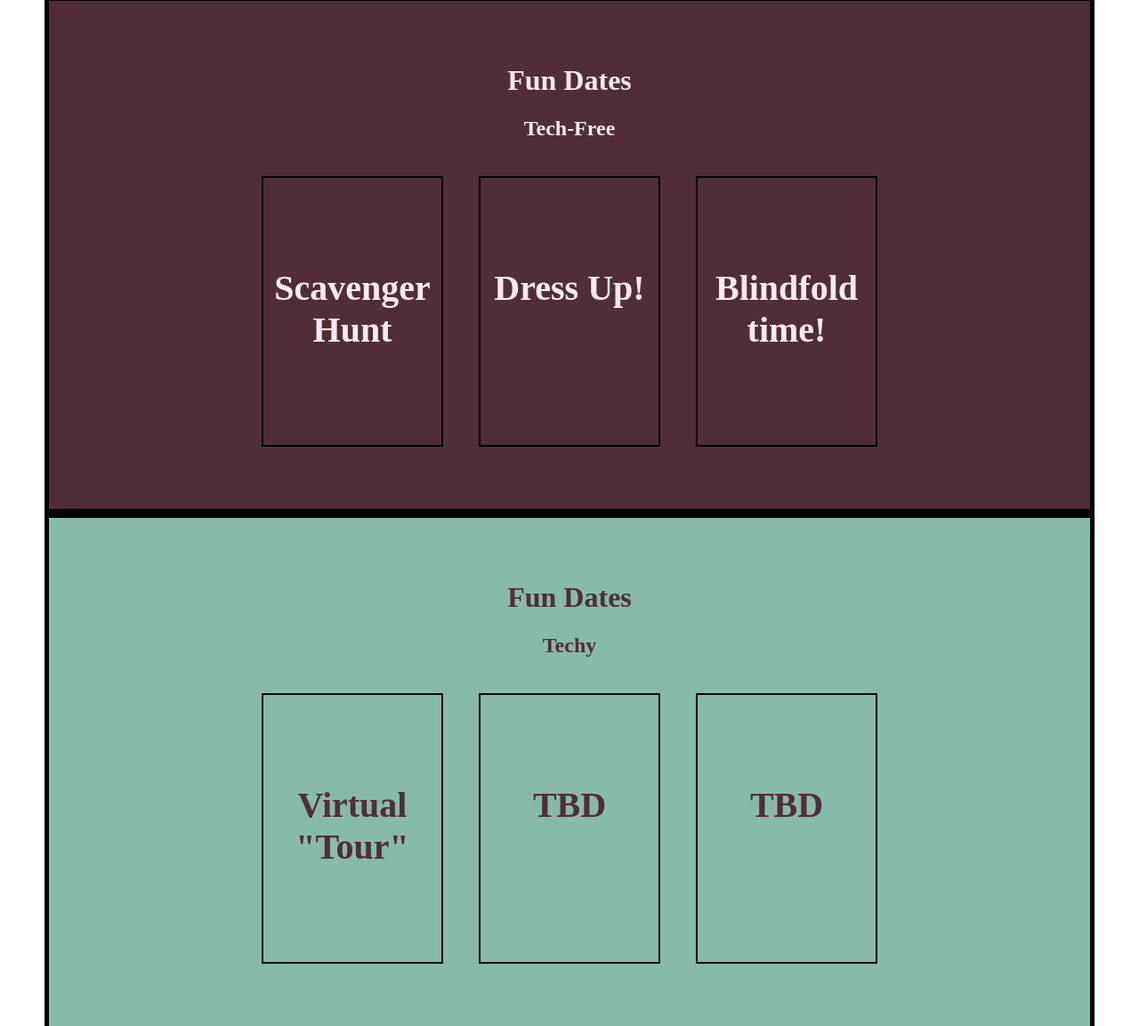
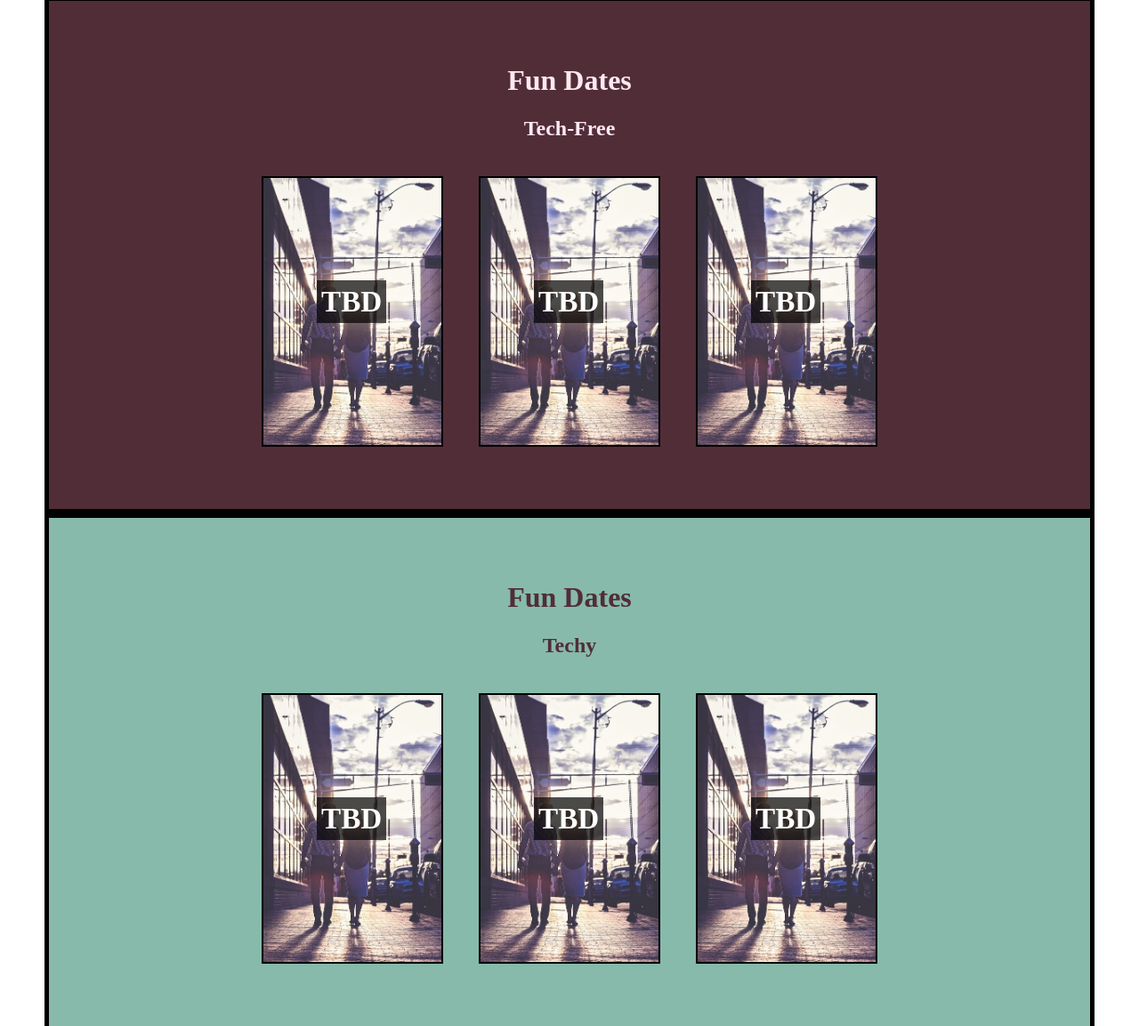
Before and after one commit to ajudd2020/datenightideas, a plain HTML site: page index.html in a window 1280 px wide. Shown: the part 422-1575 px from the top of the page at 89% size. Drawn offline with Linux system fonts and the light colour scheme.

Commit message:
added pictures to play with reactive design

```diff
--- a/index.html
+++ b/index.html
@@ -40,13 +40,22 @@
             <h2>Tech-Free</h2>
             <div class="ideas">
                 <div class="ideaCard">
-                    <h5>Scavenger Hunt</h5>
+                    <img src="images/romantic-date.png" />
+                    <div class="ideaName">
+                        <h5>TBD</h5>
+                    </div>
                 </div>
                 <div class="ideaCard">
-                    <h5>Dress Up!</h5>
+                    <img src="images/romantic-date.png" />
+                    <div class="ideaName">
+                        <h5>TBD</h5>
+                    </div>
                 </div>
                 <div class="ideaCard">
-                    <h5>Blindfold time!</h5>
+                    <img src="images/romantic-date.png" />
+                    <div class="ideaName">
+                        <h5>TBD</h5>
+                    </div>
                 </div>
             </div>
         </div>
@@ -55,13 +64,22 @@
             <h2>Techy</h2>
             <div class="ideas">
                 <div class="ideaCard">
-                    <h5>Virtual "Tour"</h5>
+                    <img src="images/romantic-date.png" />
+                    <div class="ideaName">
+                        <h5>TBD</h5>
+                    </div>
                 </div>
                 <div class="ideaCard">
+                    <img src="images/romantic-date.png" />
+                    <div class="ideaName">
                         <h5>TBD</h5>
                     </div>
+                </div>
                 <div class="ideaCard">
+                    <img src="images/romantic-date.png" />
+                    <div class="ideaName">
                         <h5>TBD</h5>
+                    </div>
                 </div>
             </div>
         </div>
@@ -70,13 +88,22 @@
             <h2>Tech-Free</h2>
             <div class="ideas">
                 <div class="ideaCard">
+                    <img src="images/romantic-date.png" />
+                    <div class="ideaName">
                         <h5>TBD</h5>
                     </div>
+                </div>
                 <div class="ideaCard">
+                    <img src="images/romantic-date.png" />
+                    <div class="ideaName">
                         <h5>TBD</h5>
                     </div>
+                </div>
                 <div class="ideaCard">
+                    <img src="images/romantic-date.png" />
+                    <div class="ideaName">
                         <h5>TBD</h5>
+                    </div>
                 </div>
             </div>
         </div>
@@ -85,13 +112,22 @@
             <h2>Techy</h2>
             <div class="ideas">
                 <div class="ideaCard">
+                    <img src="images/romantic-date.png" />
+                    <div class="ideaName">
                         <h5>TBD</h5>
                     </div>
+                </div>
                 <div class="ideaCard">
+                    <img src="images/romantic-date.png" />
+                    <div class="ideaName">
                         <h5>TBD</h5>
                     </div>
+                </div>
                 <div class="ideaCard">
+                    <img src="images/romantic-date.png" />
+                    <div class="ideaName">
                         <h5>TBD</h5>
+                    </div>
                 </div>
             </div>
         </div>
--- a/styles/style.css
+++ b/styles/style.css
@@ -9,17 +9,32 @@ header {
     display: flex;
     justify-content: center;
     align-items: center;
+    flex-wrap: wrap;
 }
 .ideaCard {
-    height: 200px;
-    width: 150px;
-    margin-right: 2px;
-    margin-left: 2px;
+    height: 300px;
+    width: 200px;
+    margin:20px;
     border: 2px black solid;
+    position: relative;
 }
-.ideaCard h5 {
+.ideaCard img {
+    height: 100%;
+}
+/*.ideaCard h5 {
     margin-top: 60px;
     font-size: 20px;
+}*/
+.ideaName {
+    color: white;
+    position: absolute;
+    font-size: 40px;
+    top: 20%;
+    left: 30%;
+}
+.ideaName h5 {
+    background-color: rgba(0, 0, 0, 0.7);
+    padding: 5px;
 }
 .category {
     padding: 50px;
@@ -44,15 +59,3 @@ header {
     color:#512D38;
     border: 5px black solid;
 }
-@media only screen and (min-width: 720px) {
-    .ideaCard {
-        height: 300px;
-        width: 200px;
-        margin: 20px;
-        border: 2px black solid;
-    }
-    .ideaCard h5 {
-        margin-top: 100px;
-        font-size: 40px;
-    }
-}
```
Also changed, not shown: images/romantic-date.png (added). Lines whose indentation alone changed are shown as unchanged.
